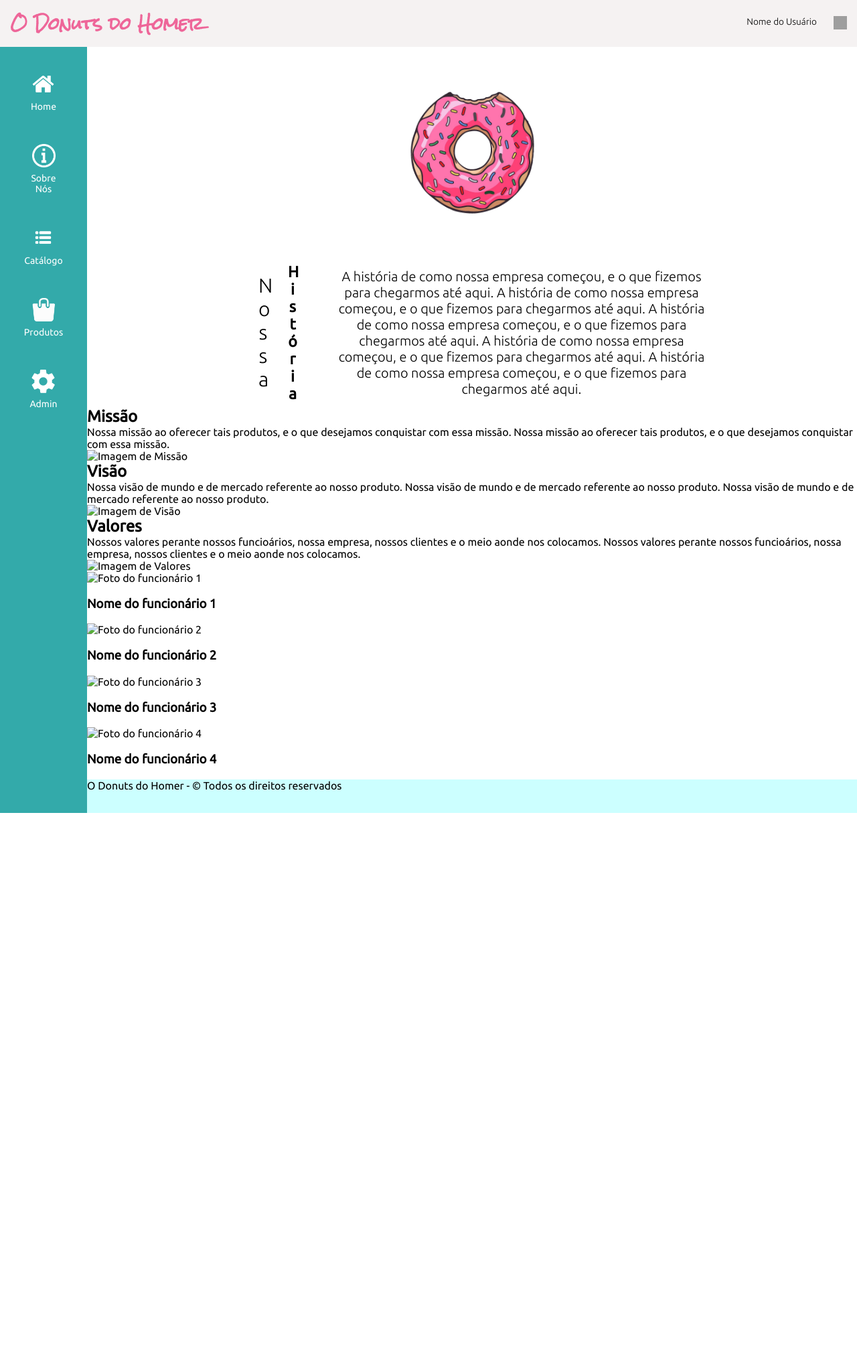
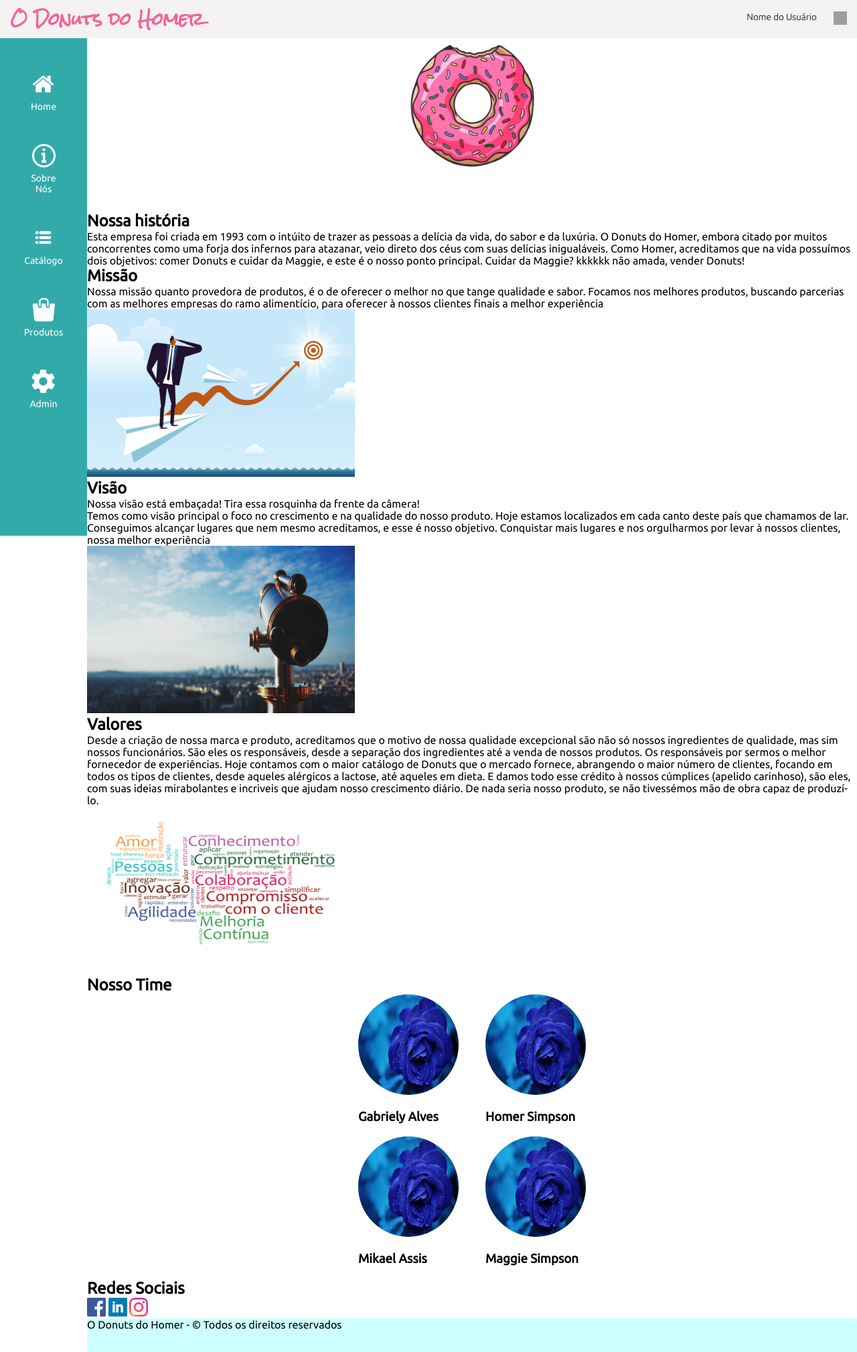
Before and after one commit to MkRodrigues/donuts-homer, a PHP site: page /sobreNos.html in a window 1280 px wide. Shown: the whole page at 67% size. Before the commit the page ends 1214 px from the top, so only its background shows below. Run offline with PHP 8.4, Linux system fonts and the light colour scheme; grey boxes are pictures that could not be loaded.

Commit message:
Sobre Nos
Menu Lateral : Correção de enquadramento e layout.

Sobre Nós, Missão, Visão e Valores: Inserção de novos textos e  imagens correspondentes.

Inserção de Redes Sociais e respectivas imagens.

Correção de imagem página Index: Donuts não estava aparecendo.

```diff
--- a/css/estilo.css
+++ b/css/estilo.css
@@ -42,36 +42,25 @@ Fonte Secundária - Rock Salt -  font-family: 'Rock Salt', cursive; (Logo)
 
 .estrutura {
     display: grid;
-    grid-template-columns: 130px 9fr;
-    grid-template-rows: 70px 9fr;
-    grid-template-areas:
-    "barra barra"
-    "header main"
-    "header footer";
+    grid-template-columns: 130px 1fr;
 }
 
 .barra {
-    grid-area: barra;
-    grid-column: 1 / span 3;
-    grid-row: 1 / 2;
+    grid-column: 1 / -1;
 }
 
 .header {
-    grid-area: header;
-    grid-column: 1 / 1;
-    grid-row: 2 / 4;
+    grid-column: 1 / 2;
+    min-height: 100vh;
 }
 
 .main {
-    grid-area: main;
-    grid-column: 2 / 3;
-    grid-row: 2 / 3;
+    grid-column: 2;
 }
 
 .footer {
-    grid-area: footer;
-    grid-column: ;
-    grid-row: 3 / 4;
+    grid-column: 2;
+    align-self: end;
 }
 
 /* ---------->>> BARRA SUPERIOR <<<-----------*/
@@ -90,7 +79,7 @@ Fonte Secundária - Rock Salt -  font-family: 'Rock Salt', cursive; (Logo)
 }
 
 .barra-superBg {
-    /* position: fixed; */
+    position: fixed;
     width: 100%;
     /* height: 70px; */
     background: rgb(245, 242, 242);
@@ -127,7 +116,7 @@ Fonte Secundária - Rock Salt -  font-family: 'Rock Salt', cursive; (Logo)
 .header-bg {
     display: flex;
     background: #3AA;
-    /* position: fixed; */
+    position: fixed;
     width: 130px;
     /* height: 100%; */
     justify-content: center;
@@ -180,6 +169,5 @@ Fonte Secundária - Rock Salt -  font-family: 'Rock Salt', cursive; (Logo)
 
 .footer-bg {
     background: #cff;
-    /* background: black; */
     height: 50px;
 }
--- a/css/login.css
+++ b/css/login.css
@@ -26,7 +26,7 @@ body, html {
   position: relative;
   width: 80%;
   height: 100%;
-  background-image: url(image/donuts.png);
+  background-image: url("/image/donuts.png");
   background-position: center;
   background-repeat: no-repeat;
   background-size: cover;
--- a/css/sobreNos.css
+++ b/css/sobreNos.css
@@ -16,48 +16,20 @@ body{
     margin: 20px 0;
 }
 
-/* ---------->>> HISTÓRIA <<<-----------*/
-
-.historia {
+.nossoTime {
     display: flex;
-    align-items: center;
     justify-content: center;
-    align-self: center;
-
 }
 
-.hist-titulo {
-    display: flex;
-    align-items: center;
-    margin: 0 30px;
+.nossoTime h2 {
+    display: inline-flex;
 }
 
-.t1, .t2{
-    text-align: center;
-    padding: 0 15px;
-    width: 14px;
-    word-wrap: break-word;
-    white-space: pre-wrap;
+.parte-1, .parte-2 {
+    padding: 0 20px;
 }
 
-.t1 {
-    font-size: 30px;
-    font-weight: 300;
-
-}
-
-.t2 {
-    font-size: 23px;
-    margin: 0 auto;
-}
-
-.hist-p {
-    text-align: center;
-    font-weight: 300;
-    font-size: 20px;
-    width: 550px;
-    padding: 15px;
-}
+/* ---------->>> HISTÓRIA <<<-----------*/
 
 /* ---------->>> FOOTER <<<-----------*/
 
@@ -69,3 +41,19 @@ body{
     /* color: white; */
     /* position: relative; */
 }
+
+.provisorio{
+    width: 400px;
+    height: 250px;
+}
+
+.provisorio1{
+    border-radius: 50%;
+    width: 150px;
+    height: 150px;
+}
+
+.redes-sociais img {
+    width: 28px;
+    height: 28px;
+}
--- a/sobreNos.html
+++ b/sobreNos.html
@@ -45,67 +45,85 @@
             <img class="sobre-logo" src="image/donut.png" alt="">
         </div>
 
+
         <section class="historia">
-            <div class="hist-titulo">
-                <h2 class="t1">Nossa</h2>
-                <h2 class="t2">História</h2>
-            </div>
 
-            <div class="hist-p">
-                <p>A história de como nossa empresa começou, e o que fizemos para chegarmos até aqui. A história de como
-                    nossa empresa começou, e o que fizemos para chegarmos até aqui. A história de como nossa empresa
-                    começou, e o que fizemos para chegarmos até aqui. A história de como nossa empresa começou, e o que
-                    fizemos para chegarmos até aqui. A história de como nossa empresa começou, e o que fizemos para
-                    chegarmos até aqui.</p>
-            </div>
+            <h2 class="hist-titulo">Nossa história</h2>
+            <p class="hist-p">Esta empresa foi criada em 1993 com o intúito de trazer as pessoas a delícia da vida, do
+                sabor e da luxúria. O Donuts do Homer, embora citado por muitos concorrentes como uma forja dos infernos
+                para atazanar, veio direto dos céus com suas delícias inigualáveis. Como Homer, acreditamos que na vida
+                possuímos dois objetivos: comer Donuts e cuidar da Maggie, e este é o nosso ponto principal. Cuidar da
+                Maggie? kkkkkk não amada, vender Donuts!</p>
+
         </section>
 
         <section class="missao">
             <div class="missao-p">
                 <h2>Missão</h2>
-                <p>Nossa missão ao oferecer tais produtos, e o que desejamos conquistar com essa missão. Nossa
-                    missão ao oferecer tais produtos, e o que desejamos conquistar com essa missão.</p>
+                <p>Nossa missão quanto provedora de produtos, é o de oferecer o melhor no que tange qualidade e sabor.
+                    Focamos nos melhores produtos, buscando parcerias com as melhores empresas do ramo alimentício, para
+                    oferecer à nossos clientes finais a melhor experiência</p>
             </div>
-            <img src="" alt="Imagem de Missão">
+            <img class="provisorio" src="image/missao.jpg" alt="Imagem de Missão">
         </section>
 
         <section class="visao">
             <div class="visao-p">
                 <h2>Visão</h2>
-                <p>Nossa visão de mundo e de mercado referente ao nosso produto. Nossa visão de mundo e de mercado
-                    referente ao nosso produto. Nossa visão de mundo e de mercado referente ao nosso produto.</p>
+                <p>Nossa visão está embaçada! Tira essa rosquinha da frente da câmera!</p>
+                <p>Temos como visão principal o foco no crescimento e na qualidade do nosso produto. Hoje estamos
+                    localizados em cada canto deste país que chamamos de lar. Conseguimos alcançar lugares que nem mesmo
+                    acreditamos, e esse é nosso objetivo. Conquistar mais lugares e nos orgulharmos por levar à nossos
+                    clientes, nossa melhor experiência</p>
             </div>
-            <img src="" alt="Imagem de Visão">
+            <img class="provisorio" src="image/visao.jpg" alt="Imagem de Visão">
         </section>
 
         <section class="valores">
             <div class="valores-p">
                 <h2>Valores</h2>
-                <p>Nossos valores perante nossos funcioários, nossa empresa, nossos clientes e o meio aonde nos
-                    colocamos. Nossos valores perante nossos funcioários, nossa empresa, nossos clientes e o meio aonde
-                    nos colocamos.
+                <p>Desde a criação de nossa marca e produto, acreditamos que o motivo de nossa qualidade excepcional são
+                    não só nossos ingredientes de qualidade, mas sim nossos funcionários. São eles os responsáveis,
+                    desde a separação dos ingredientes até a venda de nossos produtos. Os responsáveis por sermos o
+                    melhor fornecedor de experiências. Hoje contamos com o maior catálogo de Donuts que o mercado
+                    fornece, abrangendo o maior número de clientes, focando em todos os tipos de clientes, desde aqueles
+                    alérgicos a lactose, até aqueles em dieta. E damos todo esse crédito à nossos cúmplices (apelido
+                    carinhoso), são eles, com suas ideias mirabolantes e incriveis que ajudam nosso crescimento diário.
+                    De nada seria nosso produto, se não tivessémos mão de obra capaz de produzí-lo.
                 </p>
             </div>
-            <img src="" alt="Imagem de Valores">
+            <img class="provisorio" src="image/valores.png" alt="Imagem de Valores">
         </section>
 
+        <h2>Nosso Time</h2>
+
         <section class="nossoTime">
-            <div>
-                <img src="" alt="Foto do funcionário 1">
-                <h3>Nome do funcionário 1</h3>
+            <div class="parte-1">
+                <div>
+                    <img class="provisorio1" src="image/image.jpeg" alt="Foto do funcionário 1">
+                    <h3>Gabriely Alves</h3>
+                </div>
+                <div>
+                    <img class="provisorio1" src="image/image.jpeg" alt="Foto do funcionário 2">
+                    <h3>Mikael Assis</h3>
+                </div>
             </div>
-            <div>
-                <img src="" alt="Foto do funcionário 2">
-                <h3>Nome do funcionário 2</h3>
+            <div class="parte-2">
+                <div>
+                    <img class="provisorio1" src="image/image.jpeg" alt="Foto do funcionário 3">
+                    <h3>Homer Simpson</h3>
+                </div>
+                <div>
+                    <img class="provisorio1" src="image/image.jpeg" alt="Foto do funcionário 4">
+                    <h3>Maggie Simpson</h3>
+                </div>
             </div>
-            <div>
-                <img src="" alt="Foto do funcionário 3">
-                <h3>Nome do funcionário 3</h3>
-            </div>
-            <div>
-                <img src="" alt="Foto do funcionário 4">
-                <h3>Nome do funcionário 4</h3>
-            </div>
+        </section>
+        <section class="redes-sociais">
+            <h2>Redes Sociais</h2>
+            <img src="image/face.png" alt="Facebook">
+            <img src="image/linkedin.png" alt="LinkedIn">
+            <img src="image/instagram.png" alt="Instagram">
         </section>
 
     </main>
```
Also changed, not shown: image/face.png (added), image/image.jpeg (added), image/image.png (added), image/instagram.png (added), image/linkedin.png (added), image/missao.jpg (added), image/valores.png (added), image/visao.jpg (added).
